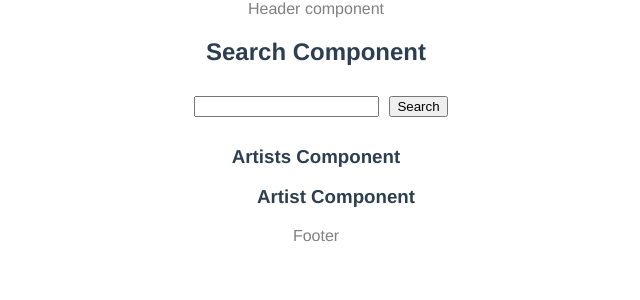
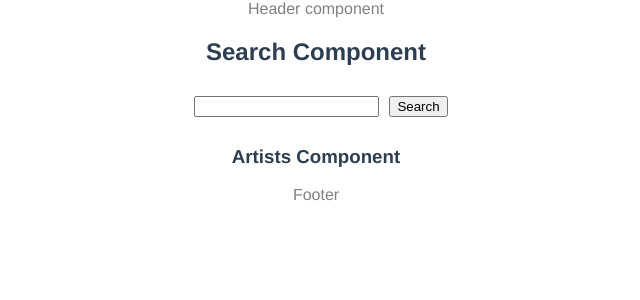
Before and after one commit to MariahAdams/artist-search-TA, a React app: page / in a window 1280 px wide. Shown: the top 300 px of the page, without its empty margins (324-964 px from the left). Built offline with nearby package versions, Linux system fonts and the light colour scheme.

Commit message:
passing props to artist component

```diff
--- a/src/components/artists/Artist.js
+++ b/src/components/artists/Artist.js
@@ -1,12 +1,18 @@
 import React, { Component } from 'react';
+import PropTypes from 'prop-types';
 
 class Artist extends Component {
 
+  static propTypes = {
+    artist: PropTypes.string.isRequired
+  };
+
   render() {
+    const { artist } = this.props;
 
     return (
       <>
-        <h3>Artist Component</h3>
+        <p>{artist}</p>
       </>
     );
   }
--- a/src/components/artists/Artists.js
+++ b/src/components/artists/Artists.js
@@ -11,14 +11,13 @@ class Artists extends Component {
   render() {
     const { artists } = this.props;
     const list = artists.map(artist => {
-      return <li key={artist.id}>{artist.name}</li>;
+      return <li key={artist.id}><Artist artist={artist.name}/></li>;
     });
 
     return (
       <>
       <h3>Artists Component</h3>
       <ul>
-        <Artist />
         {list}
       </ul>
       </>
```
